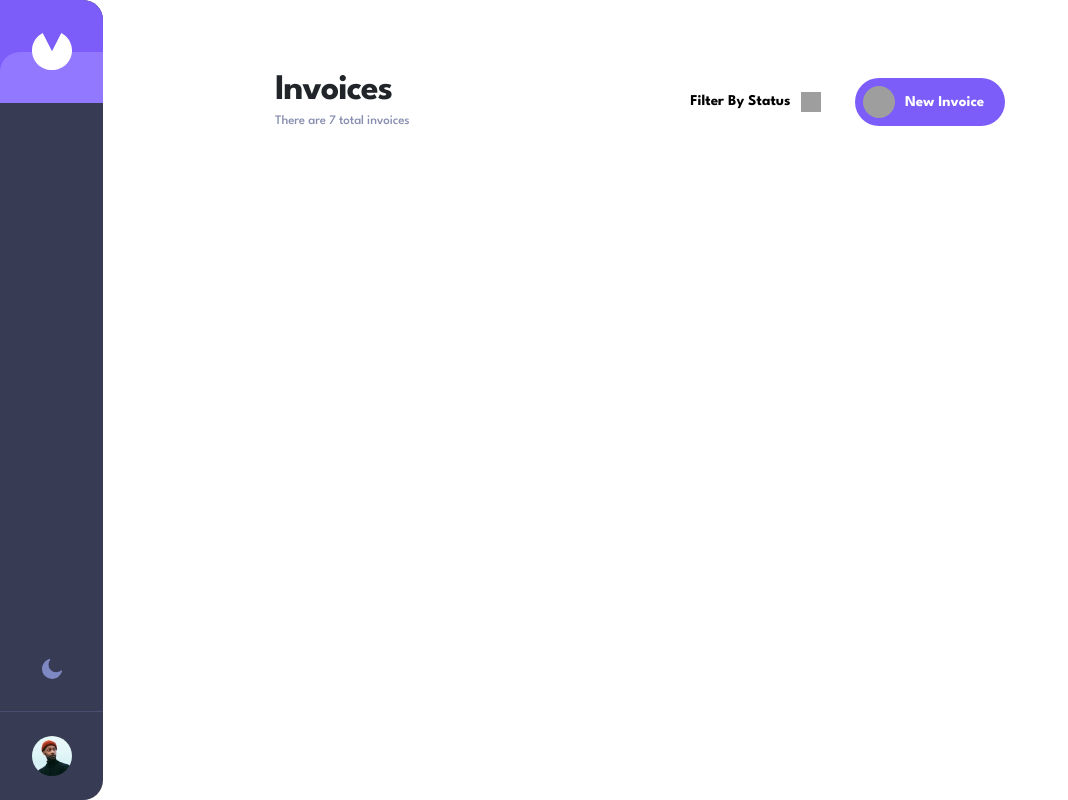
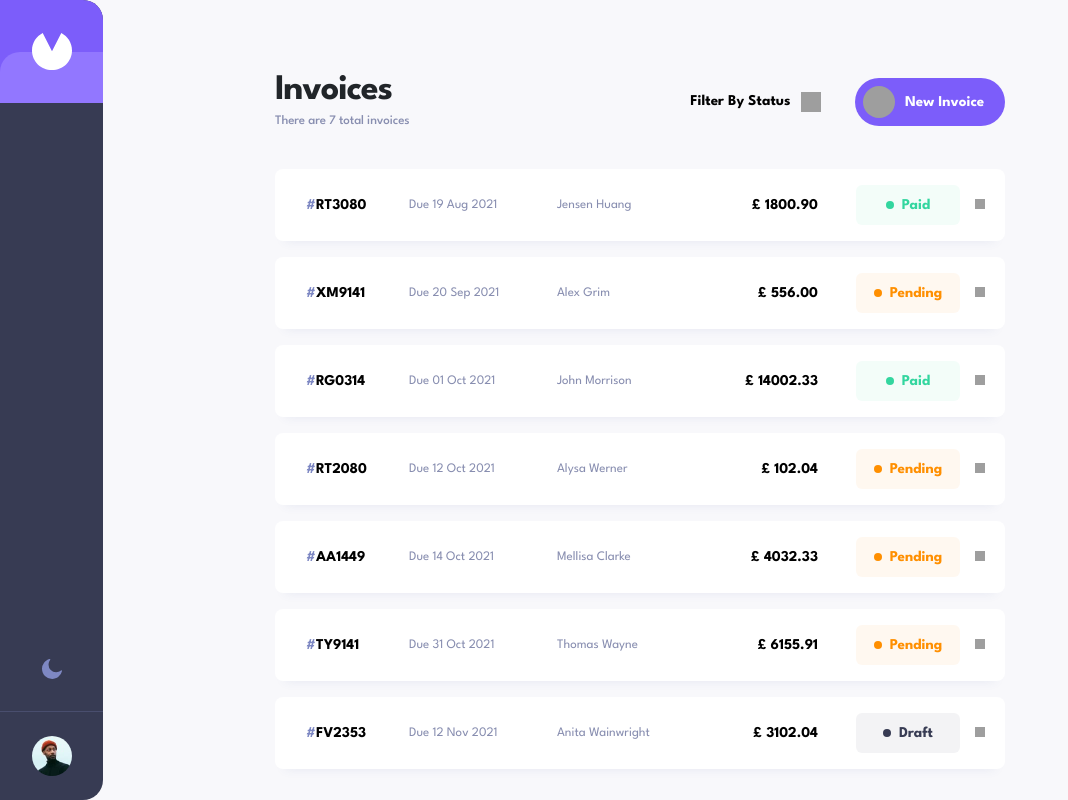
Before and after one commit to jownsu/invoice-app, a React (Vite) app: page / in a window 1280 px wide. Shown: the whole page, without its empty margins (0-1068 px from the left). Built offline with nearby package versions, Linux system fonts and the light colour scheme; grey boxes are pictures that could not be loaded.

Commit message:
Implemented invoice list

```diff
--- a/package.json
+++ b/package.json
@@ -11,6 +11,7 @@
   },
   "dependencies": {
     "bootstrap": "^5.3.1",
+    "moment": "^2.29.4",
     "react": "^18.2.0",
     "react-bootstrap": "^2.8.0",
     "react-dom": "^18.2.0",
--- /dev/null
+++ b/src/assets/constants/constants.js
@@ -0,0 +1,8 @@
+export const INVOICE_STATUS = {
+    1: "Paid",
+    2: "Pending",
+    3: "Draft",
+    paid: 1,
+    pending: 2,
+    draft: 3
+};
--- a/src/assets/data.json
+++ b/src/assets/data.json
@@ -7,7 +7,7 @@
     "paymentTerms": 1,
     "clientName": "Jensen Huang",
     "clientEmail": "jensenh@mail.com",
-    "status": "paid",
+    "status": 1,
     "senderAddress": {
       "street": "19 Union Terrace",
       "city": "London",
@@ -38,7 +38,7 @@
     "paymentTerms": 30,
     "clientName": "Alex Grim",
     "clientEmail": "alexgrim@mail.com",
-    "status": "pending",
+    "status": 2,
     "senderAddress": {
       "street": "19 Union Terrace",
       "city": "London",
@@ -75,7 +75,7 @@
     "paymentTerms": 7,
     "clientName": "John Morrison",
     "clientEmail": "jm@myco.com",
-    "status": "paid",
+    "status": 1,
     "senderAddress": {
       "street": "19 Union Terrace",
       "city": "London",
@@ -106,7 +106,7 @@
     "paymentTerms": 1,
     "clientName": "Alysa Werner",
     "clientEmail": "alysa@email.co.uk",
-    "status": "pending",
+    "status": 2,
     "senderAddress": {
       "street": "19 Union Terrace",
       "city": "London",
@@ -137,7 +137,7 @@
     "paymentTerms": 7,
     "clientName": "Mellisa Clarke",
     "clientEmail": "mellisa.clarke@example.com",
-    "status": "pending",
+    "status": 2,
     "senderAddress": {
       "street": "19 Union Terrace",
       "city": "London",
@@ -174,7 +174,7 @@
     "paymentTerms": 30,
     "clientName": "Thomas Wayne",
     "clientEmail": "thomas@dc.com",
-    "status": "pending",
+    "status": 2,
     "senderAddress": {
       "street": "19 Union Terrace",
       "city": "London",
@@ -205,7 +205,7 @@
     "paymentTerms": 7,
     "clientName": "Anita Wainwright",
     "clientEmail": "",
-    "status": "draft",
+    "status": 3,
     "senderAddress": {
       "street": "19 Union Terrace",
       "city": "London",
--- a/src/assets/sass/index.scss
+++ b/src/assets/sass/index.scss
@@ -17,8 +17,15 @@ html{
     scroll-behavior: smooth;
 }
 
+ul{
+    list-style-type: none;
+    padding: 0;
+    margin: 0;
+}
+
 body{
     font-family: "League Spartan", sans-serif;
     font-weight: 400;
     line-height: 1.6;
+    background-color: $color_light_bg;
 }
--- /dev/null
+++ b/src/views/global/list/list.jsx
@@ -0,0 +1,28 @@
+import React from "react";
+
+const List = ({
+    items,
+    resource_name = "item",
+    className,
+    itemComponent: ItemComponent,
+    noItemComponent: NoItemComponent
+}) => {
+
+    if(!items.length){
+        return <NoItemComponent />
+    }
+
+    return (
+        <ul className={className}>
+            {
+                items.map((item, index) => (
+                    <li>
+                        <ItemComponent key={index} {...{[resource_name]: item}} />
+                    </li>
+                ))
+            }
+        </ul>
+    )
+}
+
+export default List;
--- a/src/views/home/components/home_header.module.scss
+++ b/src/views/home/components/home_header/home_header.module.scss
@@ -1,4 +1,4 @@
-@import "../../../assets/sass/variables";
+@import "../../../../assets/sass/variables";
 
 
 .home_header{
--- /dev/null
+++ b/src/views/home/components/invoice_item/invoice_item.component.jsx
@@ -0,0 +1,30 @@
+import React from "react";
+
+/* Plugins */
+import moment from "moment/moment";
+
+/* Constants */
+import { INVOICE_STATUS } from "../../../../assets/constants/constants";
+
+/* CSS */
+import styles from "./invoice_item.module.scss";
+
+const InvoiceItem = ({invoice}) => {
+    const { id, paymentDue, clientName, total, status } = invoice;
+
+    return(
+        <div className={styles.invoice_item}>
+            <p className={styles.id}><span>#</span>{id}</p>
+            <p className={styles.payment_due}>Due {moment(paymentDue).format("DD MMM YYYY")}</p>
+            <p className={styles.client_name}>{clientName}</p>
+            <p className={styles.total}>£ {total.toFixed(2)}</p>
+            <p className={`${styles.status} ${styles[INVOICE_STATUS[status]]}`}>
+                <span className={styles.status_dot}></span>
+                {INVOICE_STATUS[status]}
+            </p>
+            <button type="button"><span className={styles.right_arrow_icon}></span></button>
+        </div>
+    )
+}
+
+export default InvoiceItem;
--- /dev/null
+++ b/src/views/home/components/invoice_item/invoice_item.module.scss
@@ -0,0 +1,121 @@
+$color_paid: #33D69F;
+$color_pending: #FF8F00;
+$color_draft: #373B53;
+$opacity_value: 0.0571;
+
+@import "../../../../assets/sass/variables";
+
+.invoice_item{
+    display: flex;
+    font-size: 1.5rem;
+    align-items: center;
+    height: 7.2rem;
+    background-color: $color_white;
+    box-shadow: 0px 10px 10px -10px rgba(72, 84, 159, 0.10);
+    border-radius: 8px;
+    margin-bottom: 1.6rem;
+    padding: 0 2rem 0 3.1rem;
+
+    p{
+        overflow: hidden;
+        text-overflow: ellipsis;
+        white-space: nowrap;
+        margin-right: 1rem;
+    }
+
+    .id{
+        color: $color_black;
+        font-weight: 700;
+        width: 9.3rem;
+
+        span{
+            color: $color_grey_3;
+        }
+    }
+
+    .payment_due,
+    .client_name{
+        color: $color_grey_2;
+        font-size: 1.3rem;
+    }
+
+    .payment_due{
+        width: 13.8rem;
+    }
+
+    .client_name{
+        width: 10rem;
+        margin-right: auto;
+    }
+
+    .total{
+        width: 10rem;
+        color: $color_black;
+        font-weight: 700;
+        text-align: right;
+        margin-right: 3.8rem;
+    }
+
+    .status{
+        color: $color_black;
+        font-weight: 700;
+        background: rgba($color_black, $opacity_value);
+        height: 4rem;
+        width: 10.4rem;
+        display: grid;
+        place-items: center;
+        display: flex;
+        justify-content: center;
+        align-items: center;
+        gap: .8rem;
+        border-radius: 6px;
+        margin-right: 1.5rem;
+
+        .status_dot{
+            content: "";
+            height: .8rem;
+            width: .8rem;
+            border-radius: 50%;
+            background: $color_black;
+        }
+
+        &.Paid{
+            background: rgba($color_paid, $opacity_value);
+            color: $color_paid;
+
+            .status_dot{
+                background: $color_paid;
+            }
+        }
+
+        &.Pending{
+            background: rgba($color_pending, $opacity_value);
+            color: $color_pending;
+
+            .status_dot{
+                background: $color_pending;
+            }
+        }
+
+        &.Draft{
+            background: rgba($color_draft, $opacity_value);
+            color: $color_draft;
+
+            .status_dot{
+                background: $color_draft;
+            }
+        }
+    }
+
+    button{
+        background: none;
+        border: none;
+        outline: none;
+        .right_arrow_icon{
+            display: inline-block;
+            height: 1rem;
+            width: 1rem;
+            background: url("./images/icon-arrow-right.svg") no-repeat center;
+        }
+    }
+}
--- a/src/views/home/home.jsx
+++ b/src/views/home/home.jsx
@@ -2,15 +2,26 @@
 import React from "react";
 
 /* Components */
-import HomeHeader from "./components/home_header.component";
+import HomeHeader from "./components/home_header/home_header.component";
+import List from "../global/list/list";
+import InvoiceItem from "./components/invoice_item/invoice_item.component";
 
 /* CSS */
 import styles from "./home.module.scss";
+
+/* Dummy data */
+import data from "../../assets/data.json";
 
 const Home = () => {
     return (
         <div id={styles.home}>
             <HomeHeader />
+            <List
+                className={styles.invoice_list}
+                items={data}
+                resource_name={"invoice"}
+                itemComponent={InvoiceItem}
+            />
         </div>
     )
 }
--- a/src/views/home/home.module.scss
+++ b/src/views/home/home.module.scss
@@ -1,3 +1,7 @@
 #home{
     margin-top: 7.4rem;
 }
+
+.invoice_list{
+    margin-top: 4rem;
+}
```
Also changed, not shown: src/views/home/components/home_header/home_header.component.jsx (renamed from src/views/home/components/home_header.component.jsx), 1 other file (tests, documents, lock files or other folders).
